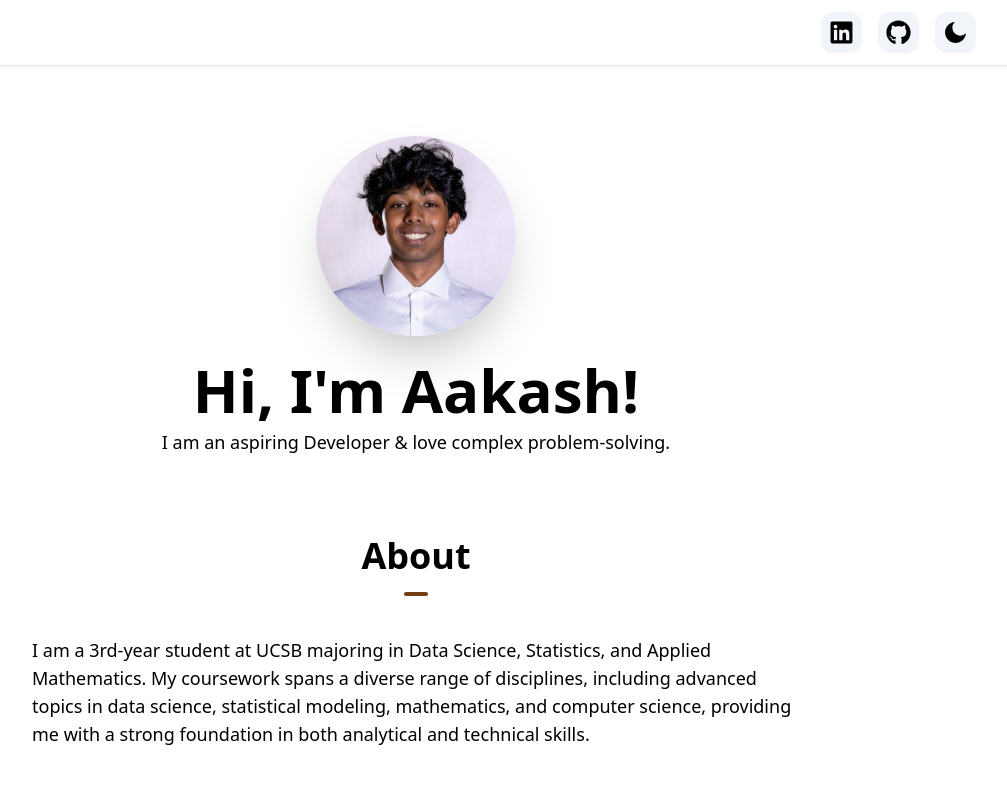
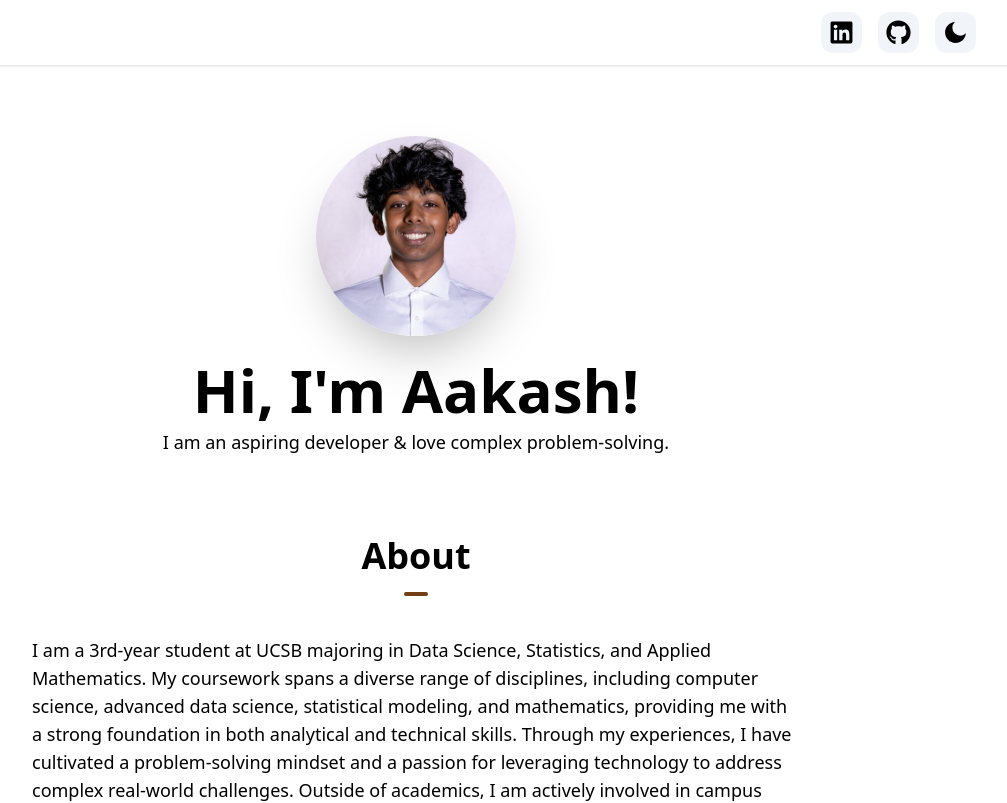
Before and after one commit to aakashsriram1/aakashsriram, a Next.js app: page / in a window 1280 px wide. Shown: the top 803 px of the page, without its empty margins (224-1231 px from the left). Built offline with nearby package versions, Linux system fonts and the light colour scheme.

Commit message:
Updated about me

```diff
--- a/components/HeroSection.tsx
+++ b/components/HeroSection.tsx
@@ -56,7 +56,7 @@ const HeroSection = () => {
             Hi, I&#39;m Aakash!
           </h1>
           <p className="text-base mt-2 mb-4 md:text-lg">
-            I am an aspiring Developer & love complex problem-solving.
+            I am an aspiring developer & love complex problem-solving.
           </p>
         </div>
 
@@ -67,10 +67,12 @@ const HeroSection = () => {
             <hr className="w-6 h-1 mx-auto my-4 bg-yellow-900 border-0 rounded"></hr>
           </h1>
           <p className="text-base mt-2 md:text-lg text-center md:text-left mx-auto max-w-3xl">
-            I am a 3rd-year student at UCSB majoring in Data Science, Statistics, and Applied
-            Mathematics. My coursework spans a diverse range of disciplines, including advanced
-            topics in data science, statistical modeling, mathematics, and computer science,
-            providing me with a strong foundation in both analytical and technical skills.
+          I am a 3rd-year student at UCSB majoring in Data Science, Statistics, and Applied Mathematics.
+          My coursework spans a diverse range of disciplines, including computer science, advanced data science, statistical modeling, and mathematics, providing me with a strong foundation in both analytical and technical skills.
+          Through my experiences, I have cultivated a problem-solving mindset and a passion for leveraging technology to address complex real-world challenges.
+          Outside of academics, I am actively involved in campus organizations such as 180 Degrees Consulting and the Investment Advisory Committee, where I have honed my collaboration and communication skills.
+
+
           </p>
         </div>
 
```
